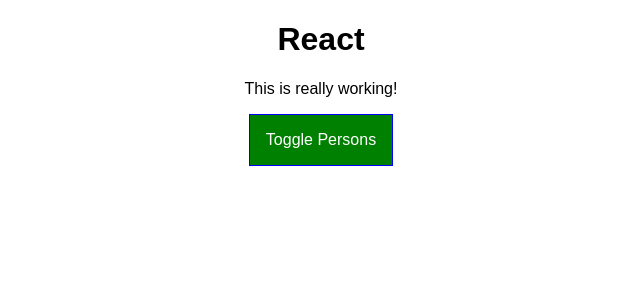
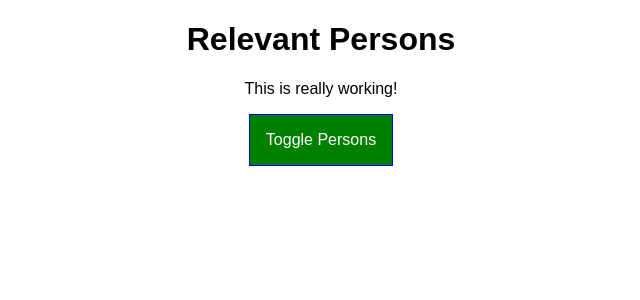
Before and after one commit to felixhaeberle/react-course, a React app in the folder react-complete-guide/: page / in a window 1280 px wide. Shown: the top 300 px of the page, without its empty margins (319-959 px from the left). Built offline with nearby package versions, Linux system fonts and the light colour scheme.

Commit message:
Using props and state in a flexible way

```diff
--- a/react-complete-guide/src/components/Cockpit/Cockpit.js
+++ b/react-complete-guide/src/components/Cockpit/Cockpit.js
@@ -17,7 +17,7 @@ const cockpit = (props) => {
 
     return (
       <div className={classes.Cockpit}>
-        <h1>React</h1>
+        <h1>{props.appTitle}</h1>
         <p className={assignedClasses.join(' ')}>This is really working!</p>
         <button className={btnClass} onClick={props.clicked}>
           Toggle Persons
--- a/react-complete-guide/src/containers/App.js
+++ b/react-complete-guide/src/containers/App.js
@@ -1,9 +1,12 @@
 import React, { Component } from 'react';
+
 import classes from './App.css';
+
+import Cockpit from '../components/Cockpit/Cockpit';
+
+import Persons from '../components/Persons/Persons';
 import Person from '../components/Persons/Person/Person';
 import '../components/Persons/Person/Person.css';
-import Persons from '../components/Persons/Persons';
-import Cockpit from '../components/Cockpit/Cockpit';
 
 class App extends Component {
   state = {
@@ -55,6 +58,7 @@ class App extends Component {
     return (
       <div className={classes.App}>
         <Cockpit
+          appTitle={this.props.title}
           showPersons={this.state.showPersons}
           persons={this.state.persons}
           clicked={this.togglePersonsHandler}/>
--- a/react-complete-guide/src/index.js
+++ b/react-complete-guide/src/index.js
@@ -4,5 +4,5 @@ import "./index.css";
 import App from "./containers/App";
 import registerServiceWorker from "./registerServiceWorker";
 
-ReactDOM.render(<App />, document.getElementById("root"));
+ReactDOM.render(<App title="Relevant Persons"/>, document.getElementById("root"));
 registerServiceWorker();
```
